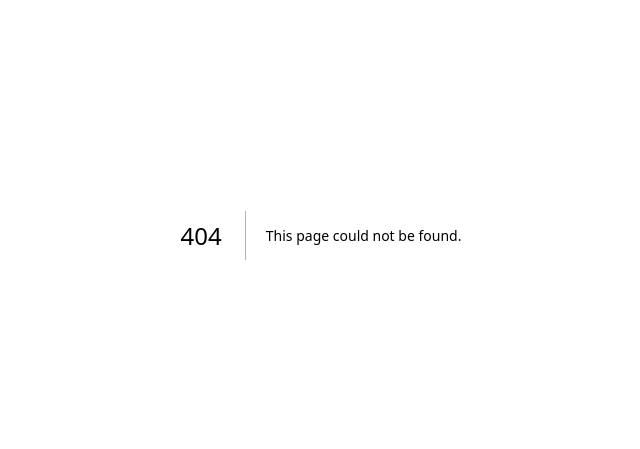
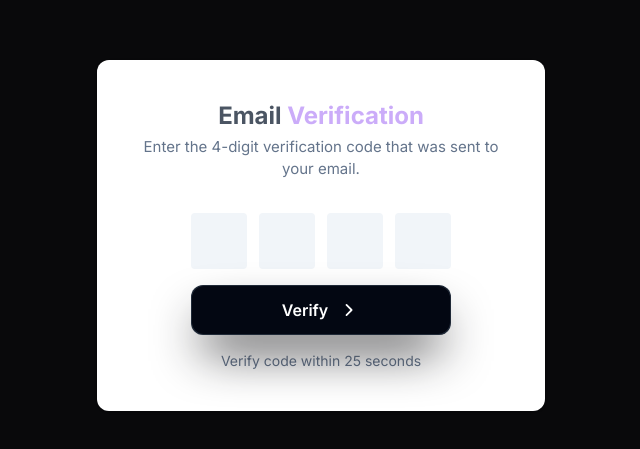
Before and after one commit to diptomistry/BuetCseFest2024, a Next.js app in the folder frontend/: page /auth/emailVerify/otpVerification in a window 1280 px wide. Before the commit this address had no page. Shown: the part 165-614 px from the top of the page, without its empty margins (319-959 px from the left). Built offline with nearby package versions, Linux system fonts and the light colour scheme.

Commit message:
Refactor frontend code to add axios dependency and update UI styles

```diff
--- /dev/null
+++ b/frontend/app/auth/emailVerify/otpVerification/page.tsx
@@ -0,0 +1,13 @@
+"use client";
+import React from 'react'
+import OTPVerification from '@/components/OTPVerification'
+import { useSearchParams } from 'next/navigation'
+const page = () => {
+    const searchParams = useSearchParams()
+
+  return (
+    <div><OTPVerification email={searchParams.get('email') || ''} pass={searchParams.get('password') || ''} ReceivedOtp={searchParams.get('otp') || ''}/></div>
+  )
+}
+
+export default page
--- /dev/null
+++ b/frontend/app/auth/emailVerify/page.tsx
@@ -0,0 +1,55 @@
+"use client";
+import React, { useState } from 'react';
+import { useSearchParams, useRouter } from "next/navigation";
+import axios from "axios";
+
+const Page = () => {
+  const searchParams = useSearchParams();
+  const router = useRouter(); // Get the router instance
+  const email = searchParams.get('email') || '';
+  const password = searchParams.get('password') || '';
+  const [loading, setLoading] = useState(false); // State for loading
+
+
+  const sendOtp = async () => {
+    setLoading(true); // Set loading to true when sending OTP
+    try {
+      const response = await axios.post("http://localhost:8000/api/auth/send-otp", {
+        email,
+        debug: false,
+      });
+
+      if (response.data.success) {
+
+        alert("OTP sent successfully");
+        // Redirect to OTPVerification after OTP is sent
+        router.push(`/auth/emailVerify/otpVerification?email=${email}&password=${password}&otp=${response.data.otp}`);
+      }
+    } catch (error) {
+      const err = error as any;
+      console.error("Error sending OTP:", err.response?.data || err.message);
+      alert("Failed to send OTP. Please try again.");
+    } finally {
+      setLoading(false); // Set loading to false after the operation
+    }
+  };
+
+  // Call sendOtp when the component mounts
+  React.useEffect(() => {
+    if (email) {
+      sendOtp();
+    }
+  }, [email]);
+
+  return (
+    <div className="flex items-center justify-center h-screen">
+      {loading ? (
+        <p className="text-lg">Sending OTP...</p> // Loading message
+      ) : (
+        <p className="text-lg">Please wait while we process your request.</p>
+      )}
+    </div>
+  );
+}
+
+export default Page;
--- a/frontend/components/OTPVerification.tsx
+++ b/frontend/components/OTPVerification.tsx
@@ -1,10 +1,33 @@
+"use client";
 import React, { useState, useRef, useEffect } from "react";
+import AuthButton from "./auth/AuthButton";
+import axios from "axios";
 
-const OTPVerification: React.FC = () => {
+interface OTPVerificationProps {
+  email: string;
+  pass: string;
+  ReceivedOtp: string; // This should be the OTP received from your backend
+}
+
+const OTPVerification: React.FC<OTPVerificationProps> = ({
+  email,
+  pass,
+  ReceivedOtp,
+}) => {
   const [otp, setOtp] = useState(Array(4).fill(""));
   const [timer, setTimer] = useState(30); // Start with 30 seconds
   const [isButtonDisabled, setIsButtonDisabled] = useState(true); // Disable the button initially
   const inputRefs = useRef<(HTMLInputElement | null)[]>([]);
+
+  // Extract name from email (this example uses the part before the @)
+  const name = email.split("@")[0]; // Example: "john.doe@example.com" => "john.doe"
+
+  // Set other static values
+  const phone = "123-456-7890";
+  const dob = "1980-01-01";
+  const userType = "admin";
+  const registeredFrom = "Hospital";
+  const confirmPass = pass; // Set confirmPass to the same as pass
 
   useEffect(() => {
     if (timer > 0) {
@@ -13,11 +36,14 @@ const OTPVerification: React.FC = () => {
       }, 1000);
       return () => clearInterval(interval);
     } else {
-      setIsButtonDisabled(false); // Enable the button when timer reaches 0
+      setIsButtonDisabled(false); // Enable the button when the timer reaches 0
     }
   }, [timer]);
 
-  const handleInput = (e: React.ChangeEvent<HTMLInputElement>, index: number) => {
+  const handleInput = (
+    e: React.ChangeEvent<HTMLInputElement>,
+    index: number
+  ) => {
     const { value } = e.target;
     if (/^[0-9]$/.test(value)) {
       const newOtp = [...otp];
@@ -31,7 +57,10 @@ const OTPVerification: React.FC = () => {
     }
   };
 
-  const handleKeyDown = (e: React.KeyboardEvent<HTMLInputElement>, index: number) => {
+  const handleKeyDown = (
+    e: React.KeyboardEvent<HTMLInputElement>,
+    index: number
+  ) => {
     if (e.key === "Backspace" || e.key === "Delete") {
       if (otp[index]) {
         const newOtp = [...otp];
@@ -43,16 +72,64 @@ const OTPVerification: React.FC = () => {
     }
   };
 
-  const handleSubmit = (e: React.FormEvent) => {
+  const handleSubmit = async (e: React.FormEvent) => {
     e.preventDefault();
-    alert(`Entered OTP: ${otp.join("")}`);
+
+    const enteredOtp = otp.join(""); // Get the entered OTP as a string
+
+    // Check if the entered OTP matches the received OTP
+    if (enteredOtp === ReceivedOtp) {
+      const data = {
+        name,
+        email,
+        phone,
+        dob,
+        gender: "", // You can set this dynamically if needed
+        userType,
+        password: pass, // Use the original password
+        confirmPass, // Same as password
+        registeredFrom,
+      };
+
+      try {
+        console.log("Sending data:", data);
+        const response = await axios.post(
+          "http://localhost:8000/api/auth/create-user",
+          data,
+          {
+            headers: {
+              "Content-Type": "application/json",
+            },
+          }
+        );
+
+        // Handle response
+        console.log("Response:", response.data);
+      } catch (error) {
+        if (axios.isAxiosError(error)) {
+          console.error(
+            "Error creating user:",
+            error.response?.data || error.message
+          );
+        } else {
+          console.error("Error creating user:", error);
+        }
+      }
+    } else {
+      alert("Incorrect OTP. Please try again.");
+    }
   };
 
   return (
+    <div className="flex items-center justify-center min-h-screen ">
       <div className="max-w-md mx-auto text-center bg-white px-4 sm:px-8 py-10 rounded-xl shadow">
         <header className="mb-8">
-        <h1 className="text-2xl font-bold mb-1">Mobile Phone Verification</h1>
-        <p className="text-[15px] text-slate-500">Enter the 4-digit verification code that was sent to your phone number.</p>
+          <h1 className="text-2xl font-bold mb-1 text-gray-600">
+            Email<span className="text-purple"> Verification</span>
+          </h1>
+          <p className="text-[15px] text-slate-500">
+            Enter the 4-digit verification code that was sent to your email.
+          </p>
         </header>
         <form id="otp-form" onSubmit={handleSubmit}>
           <div className="flex items-center justify-center gap-3">
@@ -71,30 +148,31 @@ const OTPVerification: React.FC = () => {
               />
             ))}
           </div>
-        <div className="max-w-[260px] mx-auto mt-4">
-          <button
-            type="submit"
-            className="w-full inline-flex justify-center whitespace-nowrap rounded-lg bg-indigo-500 px-3.5 py-2.5 text-sm font-medium text-white shadow-sm shadow-indigo-950/10 hover:bg-indigo-600 focus:outline-none focus:ring focus:ring-indigo-300 focus-visible:outline-none focus-visible:ring focus-visible:ring-indigo-300 transition-colors duration-150"
-          >
-            Verify Account
-          </button>
+          {isButtonDisabled && (
+            <div className="max-w-[260px] mx-auto mt-4 ">
+              <AuthButton buttonText="Verify" />
             </div>
+          )}
         </form>
         <div className="text-sm text-slate-500 mt-4">
           {isButtonDisabled ? (
-          <span>Resend code in {timer} seconds</span>
+            <span>Verify code within {timer} seconds</span>
           ) : (
             <button
               className="font-medium text-indigo-500 hover:text-indigo-600"
               disabled={isButtonDisabled}
               onClick={() => {
-              setTimer(30); // Reset the timer
-              setIsButtonDisabled(true); // Disable the button again
+                setTimer(30);
+                setIsButtonDisabled(true);
+                window.location.href = "/auth";
               }}
             >
-            Resend
+              <span className="text-gray-500">Try</span>{" "}
+              <span className="underline">Sign up</span>{" "}
+              <span className="text-gray-500">again</span>
             </button>
           )}
+        </div>
       </div>
     </div>
   );
--- a/frontend/components/auth/Auth.tsx
+++ b/frontend/components/auth/Auth.tsx
@@ -6,6 +6,7 @@ import AuthButton from "./AuthButton";
 import { FaEyeSlash, FaEye } from "react-icons/fa";
 import { signIn, signOut, useSession } from "next-auth/react";
 import { UserContext } from "../UserProvider";
+import { useRouter } from "next/navigation"; // Import useRouter for navigation
 
 const Auth = () => {
   // const { data: session } = useSession()
@@ -17,6 +18,7 @@ const Auth = () => {
   const [showPassword, setShowPassword] = useState(false); // State to toggle password visibility
   const [isSignup, setIsSignup] = useState(false); // State to toggle between login and signup modes
   const [error, setError] = useState(""); // State to store error messages
+  const router = useRouter();
   const togglePasswordVisibility = () => {
     setShowPassword(!showPassword);
   };
@@ -27,6 +29,11 @@ const Auth = () => {
   // if(session) {
   //  window.location.href = "/dashboard";
   // }
+  const handleSignUp = () => {
+    // Navigate to email verification page and pass email and password as query parameters
+    router.push(`/auth/emailVerify?email=${encodeURIComponent(email)}&password=${encodeURIComponent(password)}`);
+  };
+
   const handleLogin = async (e: { preventDefault: () => void; }) => {
     e.preventDefault();
     setError(""); // Clear previous errors
@@ -160,7 +167,9 @@ const Auth = () => {
               className="mt-5"
             >
               {isSignup ? (
-                <AuthButton buttonText={"Sign up"}  />
+                <div onClick={handleSignUp}>
+                  <AuthButton buttonText={"Signup"} />
+                </div>
               ) : (
                 <div onClick={handleLogin}>
                   <AuthButton buttonText={"Login"} />
--- a/frontend/package.json
+++ b/frontend/package.json
@@ -12,6 +12,7 @@
     "@react-three/drei": "^9.112.0",
     "@react-three/fiber": "^8.17.6",
     "@tabler/icons-react": "^3.19.0",
+    "axios": "^1.7.7",
     "clsx": "^2.1.1",
     "framer-motion": "^11.11.9",
     "mini-svg-data-uri": "^1.4.4",
```
Also changed, not shown: 1 other file (tests, documents, lock files or other folders). Lines whose indentation alone changed are shown as unchanged.
